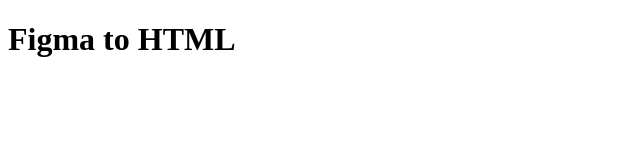
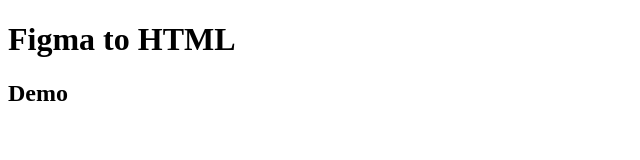
Before and after one commit to vinhphu2209/figma_to_html, a plain HTML site: page index.html in a window 1280 px wide. Shown: the full height of the page, 0-640 px from the left. Drawn offline with Linux system fonts and the light colour scheme.

Commit message:
1. Commit lần 1

```diff
--- /dev/null
+++ b/assets/css/reset.css
@@ -0,0 +1,129 @@
+/* http://meyerweb.com/eric/tools/css/reset/
+   v2.0 | 20110126
+   License: none (public domain)
+*/
+
+html,
+body,
+div,
+span,
+applet,
+object,
+iframe,
+h1,
+h2,
+h3,
+h4,
+h5,
+h6,
+p,
+blockquote,
+pre,
+a,
+abbr,
+acronym,
+address,
+big,
+cite,
+code,
+del,
+dfn,
+em,
+img,
+ins,
+kbd,
+q,
+s,
+samp,
+small,
+strike,
+strong,
+sub,
+sup,
+tt,
+var,
+b,
+u,
+i,
+center,
+dl,
+dt,
+dd,
+ol,
+ul,
+li,
+fieldset,
+form,
+label,
+legend,
+table,
+caption,
+tbody,
+tfoot,
+thead,
+tr,
+th,
+td,
+article,
+aside,
+canvas,
+details,
+embed,
+figure,
+figcaption,
+footer,
+header,
+hgroup,
+menu,
+nav,
+output,
+ruby,
+section,
+summary,
+time,
+mark,
+audio,
+video {
+  margin: 0;
+  padding: 0;
+  border: 0;
+  font-size: 100%;
+  font: inherit;
+  vertical-align: baseline;
+}
+/* HTML5 display-role reset for older browsers */
+article,
+aside,
+details,
+figcaption,
+figure,
+footer,
+header,
+hgroup,
+menu,
+nav,
+section {
+  display: block;
+}
+body {
+  line-height: 1;
+}
+ol,
+ul {
+  list-style: none;
+}
+blockquote,
+q {
+  quotes: none;
+}
+blockquote:before,
+blockquote:after,
+q:before,
+q:after {
+  content: "";
+  content: none;
+}
+table {
+  border-collapse: collapse;
+  border-spacing: 0;
+}
--- a/index.html
+++ b/index.html
@@ -1,11 +1,15 @@
 <!DOCTYPE html>
 <html lang="en">
+
 <head>
     <meta charset="UTF-8">
     <meta name="viewport" content="width=device-width, initial-scale=1.0">
     <title>Figma to HTML</title>
 </head>
+
 <body>
     <h1>Figma to HTML</h1>
+    <h2>Demo</h2>
 </body>
+
 </html>
```
Also changed, not shown: assets/css/style.css (added).
